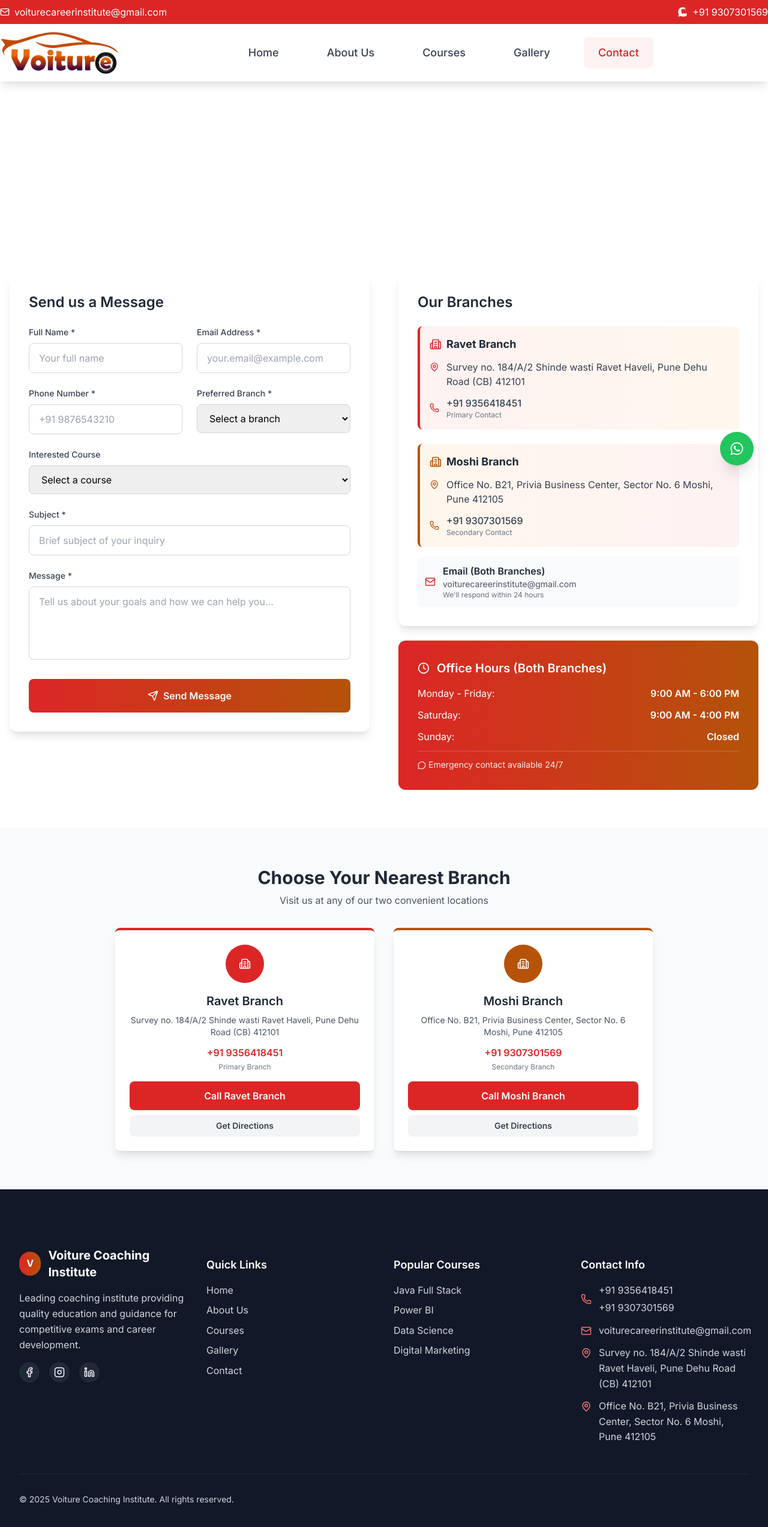
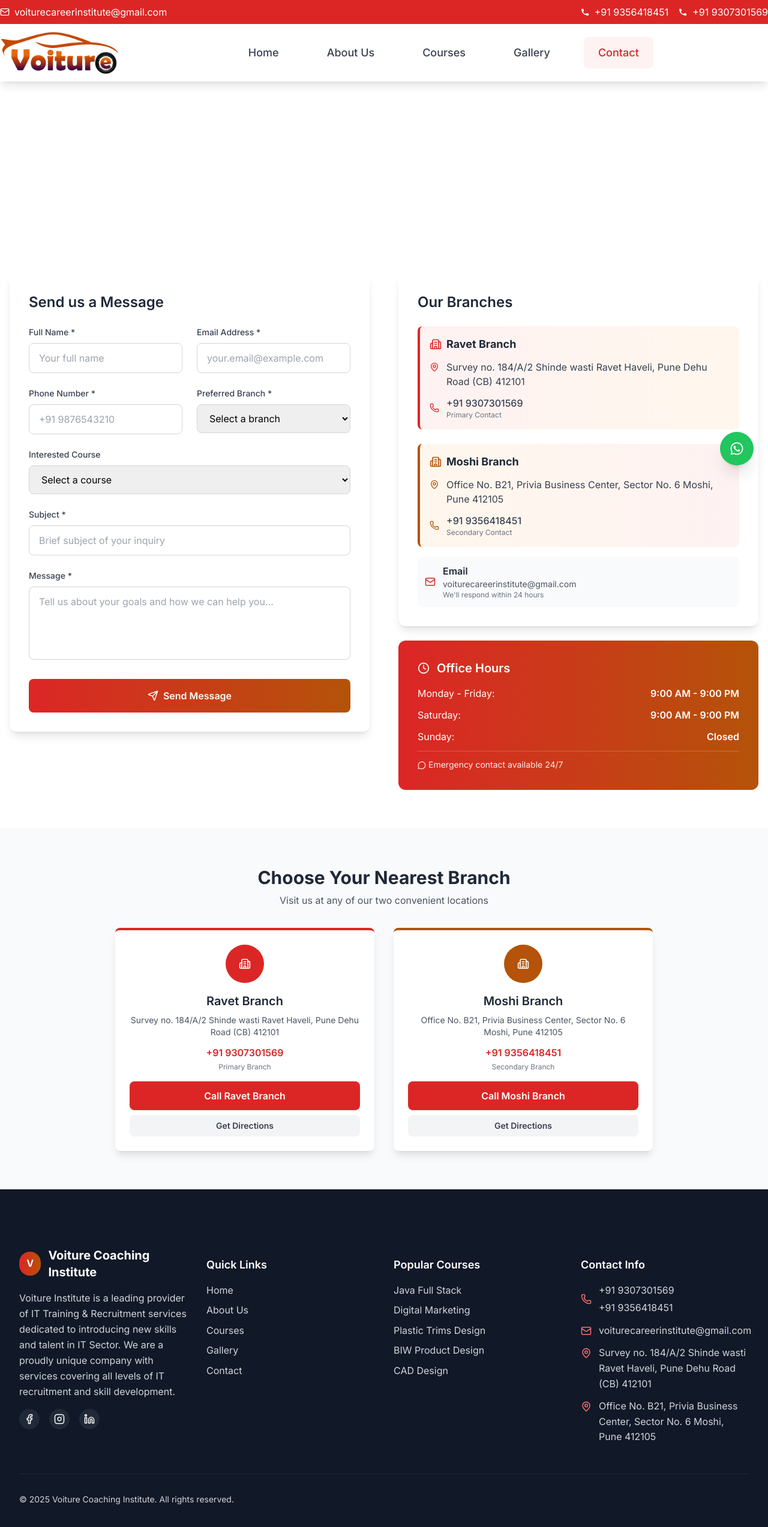
Before and after one commit to omkargore6239/voiture, a React (Vite) app: page /contact in a window 1280 px wide. Shown: the top 2546 px of the page at 60% size. Built offline with nearby package versions, Linux system fonts and the light colour scheme.

Commit message:
first commit

```diff
--- a/src/components/common/Footer.jsx
+++ b/src/components/common/Footer.jsx
@@ -12,6 +12,21 @@
     courses: false,
     contact: false
   });
+
+  // Add the new courses to the existing popular courses
+  const additionalCourses = [
+    { id: 'plastic-trims', name: 'Plastic Trims Design' },
+    { id: 'biw-product', name: 'BIW Product Design' },
+    { id: 'cad-design', name: 'CAD Design' }
+  ];
+
+  // Filter out Data Science & Power BI courses and combine with new ones
+  const filteredCourses = siteData.popularCourses.filter(course =>
+    !course.name.toLowerCase().includes('data science') &&
+    !course.name.toLowerCase().includes('power bi')
+  );
+
+  const allPopularCourses = [...filteredCourses, ...additionalCourses];
 
   const toggleSection = (section) => {
     setOpenSections(prev => ({
@@ -122,7 +137,7 @@
                 openSections.courses ? 'max-h-96 opacity-100' : 'max-h-0 opacity-0'
               }`}>
                 <ul className="space-y-2 pt-2">
-                  {siteData.popularCourses.map((course) => (
+                  {allPopularCourses.map((course) => (
                     <li key={course.id}>
                       <Link
                         to="/courses"
@@ -140,7 +155,7 @@
             <div className="hidden lg:block">
               <h3 className="text-lg font-semibold mb-4">Popular Courses</h3>
               <ul className="space-y-2">
-                {siteData.popularCourses.map((course) => (
+                {allPopularCourses.map((course) => (
                   <li key={course.id}>
                     <Link
                       to="/courses"
--- a/src/components/common/Header.jsx
+++ b/src/components/common/Header.jsx
@@ -37,19 +37,44 @@
     <span>{siteData.contact.email}</span>
   </a>
 
-            {/* WhatsApp (Right) */}
+  {/* Phone Calls (Right) */}
+  <div className="flex items-center gap-4">
+    {/* First Phone */}
     <a
-              href={`https://wa.me/${siteData.contact.phone2.replace(/\\D/g, '')}`}
-              target="_blank"
-              rel="noopener noreferrer"
+      href={`tel:${siteData.contact.phone2.replace(/\D/g, '')}`}
       className="flex items-center gap-2 hover:underline"
     >
-              <svg xmlns="http://www.w3.org/2000/svg" fill="currentColor" viewBox="0 0 24 24" width="16" height="16">
-                <path d="M20.52 3.48A11.48 11.48 0 0012.042.006c-6.355 0-11.5 5.14-11.5 11.5a11.45 11.45 0 001.61 5.77l-1.78 6.49 6.65-1.74c2.07 1.12 4.5 1.65 6.9 1.5.16 0 .3-.06.42-.16a11.49 11.49 0 005.16-6.34 11.48 11.48 0 00-5.448-15.53zm-6.48 16a7.377 7.377 0 01-4.022-1.227L8.1 18l-1.14-3.375 1.13-1.12-.92-.92-3.375-1.13 2.518-1.68a7.371 7.371 0 113.72 8.558zm3.19-3.52c-.04-.02-2.3-1.137-2.65-1.27-.35-.13-.6-.197-.85.197-.247.393-1.015 1.27-1.244 1.527-.23.256-.468.287-.872.097a10.82 10.82 0 01-2.012-1.2c-.592-.52-.997-1.17-1.113-1.464-.115-.293-.012-.487.086-.657.087-.174.195-.404.292-.606.1-.202.132-.334.2-.557.065-.223.033-.41-.018-.57-.05-.16-.85-2.05-1.168-2.8s-.658-.648-.902-.7c-.242-.05-.522-.04-.802-.04-.277 0-.73.1-1.115.48-.385.378-1.454 1.42-1.454 3.46s1.49 4.02 1.696 4.3c.2.282 2.935 4.485 7.21 6.17a11.457 11.457 0 004.617.83c2.88 0 4.430-1.99 4.893-3.9.463-1.9-.695-3.55-1.986-4.02z"/>
+      <svg
+        xmlns="http://www.w3.org/2000/svg"
+        fill="currentColor"
+        viewBox="0 0 24 24"
+        width="16"
+        height="16"
+      >
+        <path d="M6.62 10.79a15.053 15.053 0 006.59 6.59l2.2-2.2a1 1 0 011.01-.24c1.12.37 2.33.57 3.58.57.55 0 1 .45 1 1V20c0 .55-.45 1-1 1C10.3 21 3 13.7 3 5c0-.55.45-1 1-1h3.5c.55 0 1 .45 1 1 0 1.25.2 2.46.57 3.58.09.34.02.71-.24 1.01l-2.21 2.2z" />
       </svg>
       <span>{siteData.contact.phone2}</span>
     </a>
+
+    {/* Second Phone */}
+    <a
+      href={`tel:${siteData.contact.phone.replace(/\D/g, '')}`}
+      className="flex items-center gap-2 hover:underline"
+    >
+      <svg
+        xmlns="http://www.w3.org/2000/svg"
+        fill="currentColor"
+        viewBox="0 0 24 24"
+        width="16"
+        height="16"
+      >
+        <path d="M6.62 10.79a15.053 15.053 0 006.59 6.59l2.2-2.2a1 1 0 011.01-.24c1.12.37 2.33.57 3.58.57.55 0 1 .45 1 1V20c0 .55-.45 1-1 1C10.3 21 3 13.7 3 5c0-.55.45-1 1-1h3.5c.55 0 1 .45 1 1 0 1.25.2 2.46.57 3.58.09.34.02.71-.24 1.01l-2.21 2.2z" />
+      </svg>
+      <span>{siteData.contact.phone}</span>
+    </a>
   </div>
+</div>
+
         </div>
       </div>
 
--- a/src/components/home/ContactForm.jsx
+++ b/src/components/home/ContactForm.jsx
@@ -253,10 +253,10 @@
           <div className="rounded-lg shadow-sm p-4 mt-2 border-l-4 border-red-600 bg-gradient-to-r from-red-600/90 to-red-600/90 text-white">
             <div className="flex items-center mb-2">
               <svg width={22} height={22} className="text-white mr-2" fill="none" stroke="currentColor" strokeWidth="2" viewBox="0 0 24 24"><circle cx="12" cy="12" r="10"/><path d="M12 6v6l4 2"/></svg>
-              <span className="font-bold text-lg">Office Hours (Both Branches)</span>
+              <span className="font-bold text-lg">Office Hours</span>
             </div>
-            <div className="flex justify-between py-1"><span>Monday - Friday:</span><span>9:00 AM - 6:00 PM</span></div>
-            <div className="flex justify-between py-1"><span>Saturday:</span><span>9:00 AM - 4:00 PM</span></div>
+            <div className="flex justify-between py-1"><span>Monday - Friday:</span><span>9:00 AM - 9:00 PM</span></div>
+            <div className="flex justify-between py-1"><span>Saturday:</span><span>9:00 AM - 9:00 PM</span></div>
             <div className="flex justify-between py-1"><span>Sunday:</span><span>Closed</span></div>
             <div className="mt-2 text-xs font-semibold">Emergency contact available 24/7</div>
           </div>
--- a/src/components/home/PopularCourses.jsx
+++ b/src/components/home/PopularCourses.jsx
@@ -167,7 +167,7 @@
             }`}
             style={{ transitionDelay: '200ms' }}
           >
-            Discover our most sought-after courses designed to help you achieve your academic goals.
+            Discover our most sought-after courses designed to help you achieve your career goals.
           </p>
         </div>
 
--- a/src/data/siteData.js
+++ b/src/data/siteData.js
@@ -2,12 +2,12 @@
   // Site Information
   siteName: "Voiture Coaching Institute",
   tagline: "Excellence in Education",
-  description: "Leading coaching institute providing quality education and guidance for competitive exams and career development.",
+  description: "Voiture Institute is a leading provider of IT Training & Recruitment services dedicated to introducing new skills and talent in IT Sector. We are a proudly unique company with services covering all levels of IT recruitment and skill development.",
 
   // Contact Information
   contact: {
-    phone: "+91 9356418451",
-    phone2: "+91 9307301569",
+    phone: "+91 9307301569",
+    phone2: "+91 9356418451",
     email: "voiturecareerinstitute@gmail.com",
     address: [
       "Survey no. 184/A/2 Shinde wasti Ravet Haveli, Pune Dehu Road (CB) 412101",
--- a/src/pages/Contact.jsx
+++ b/src/pages/Contact.jsx
@@ -366,7 +366,7 @@
                   <div className="flex items-center space-x-3">
                     <Mail className="text-primary-600 flex-shrink-0" size={18} />
                     <div>
-                      <h5 className="font-semibold text-gray-800 text-sm md:text-base">Email (Both Branches)</h5>
+                      <h5 className="font-semibold text-gray-800 text-sm md:text-base">Email</h5>
                       <p className="text-gray-600 text-xs md:text-sm">{siteData.contact.email}</p>
                       <p className="text-xs text-gray-500">We'll respond within 24 hours</p>
                     </div>
@@ -385,16 +385,16 @@
               >
                 <div className="flex items-center mb-3 md:mb-4">
                   <Clock className="mr-2 md:mr-3" size={20} />
-                  <h3 className="text-lg md:text-xl font-semibold">Office Hours (Both Branches)</h3>
+                  <h3 className="text-lg md:text-xl font-semibold">Office Hours</h3>
                 </div>
                 <div className="space-y-2 md:space-y-3">
                   <div className="flex justify-between items-center text-sm md:text-base">
                     <span>Monday - Friday:</span>
-                    <span className="font-semibold">9:00 AM - 6:00 PM</span>
+                    <span className="font-semibold">9:00 AM - 9:00 PM</span>
                   </div>
                   <div className="flex justify-between items-center text-sm md:text-base">
                     <span>Saturday:</span>
-                    <span className="font-semibold">9:00 AM - 4:00 PM</span>
+                    <span className="font-semibold">9:00 AM - 9:00 PM</span>
                   </div>
                   <div className="flex justify-between items-center text-sm md:text-base">
                     <span>Sunday:</span>
```
Lines whose indentation alone changed are shown as unchanged.
